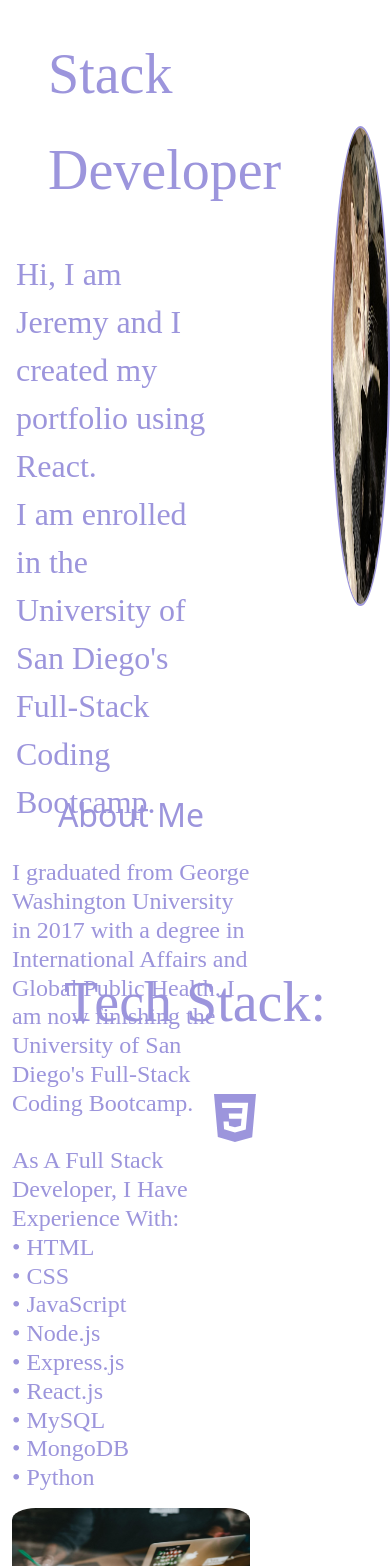
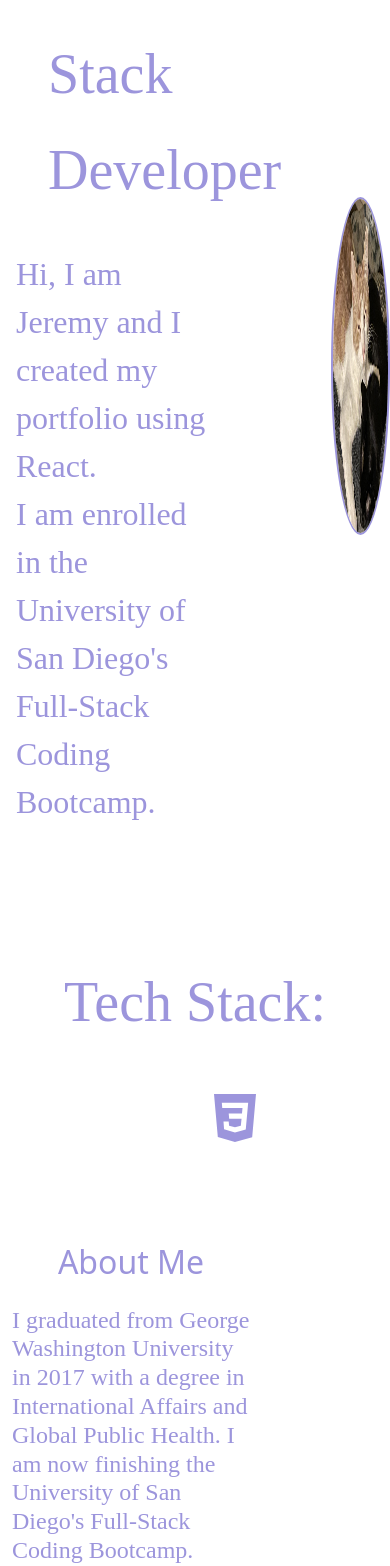
Before and after one commit to TheRealGeneParmesan/Portfolio-Using-React, a React (Create React App) app in the folder porfolio/: page / in a window 390 px wide. Shown: the part 382-1948 px from the top of the page. Built offline with nearby package versions, Linux system fonts and the light colour scheme; the HTML template or start-up script is replaced by a standard one.

Commit message:
made changes to files to make more responsive

```diff
--- a/porfolio/src/App.css
+++ b/porfolio/src/App.css
@@ -1,3 +1,11 @@
+@media only screen and (max-width: 600px) {
+  .intro-title {
+    font-size: 3rem;
+    padding: 1rem;
+    margin: 1rem;
+  }
+}
+
 #about {
     padding-top: 50px;
     padding-bottom: 50px;
--- a/porfolio/src/Components/About.js
+++ b/porfolio/src/Components/About.js
@@ -11,7 +11,7 @@ function About() {
     };
 
     return (
-        <section id="about" style={{ marginTop: "8rem", marginRight: "8rem" }}>
+        <section id="about" style={{ marginTop: "2rem", marginRight: "8rem" }}>
             <div className="container ml-md-4">
                 <div className="row">
                     <div className="col-sm-12 col-md-6">
--- a/porfolio/src/Components/Footer.js
+++ b/porfolio/src/Components/Footer.js
@@ -11,6 +11,7 @@ function Footer() {
         fontWeight: 'bold',
         fontFamily: "Merriweather",
         textDecoration: 'none',
+        fontSize: '1rem',
 
     }
     return (
@@ -18,7 +19,7 @@ function Footer() {
             <a href="https://github.com/TheRealGeneParmesan" style={footerStyle}><BsGithub /></a>
             <a href="https://www.linkedin.com/in/gene-parmesan-02b495266/" style={footerStyle}><BsLinkedin /></a>
             <a href="https://musical-chairs.herokuapp.com/login" style={footerStyle}>Musical-Chairs-Full-Stack-App</a>
-            <a href="#" style={footerStyle}>Contact Me</a>
+            <a href="#contact" style={footerStyle}>Contact Me</a>
 
         </footer>
     )
--- a/porfolio/src/Components/Intro.js
+++ b/porfolio/src/Components/Intro.js
@@ -20,7 +20,7 @@ function Introduction() {
         alignItems: 'center',
         padding: '1rem',
         color: '#9C95DC',
-        height: '100vh'
+        height: '100%'
     };
 
     const topSection = {
@@ -46,13 +46,16 @@ function Introduction() {
     const introBodyStyle = {
         fontSize: '2rem',
         color: '#9C95DC',
-        fontFamily: "Merriweather",
-        marginRight: '6rem'
+        fontFamily: 'Merriweather',
+        marginRight: '6rem',
+        maxWidth: '100%',
+        flewGrow: 1,
 
     };
 
     const introPhotoStyle = {
         maxWidth: '100%',
+        maxHeight: '40vh',
         width: '30rem',
         height: '30rem',
         borderRadius: '50%',
@@ -92,6 +95,8 @@ function Introduction() {
         justifyContent: 'center',
         marginTop: '2rem'
     };
+
+
 
 
     return (
```
